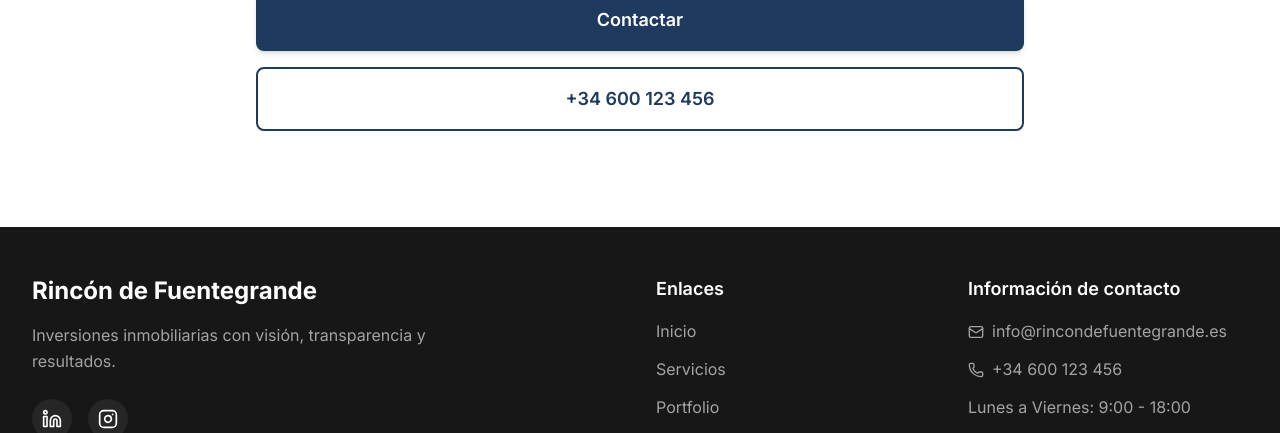
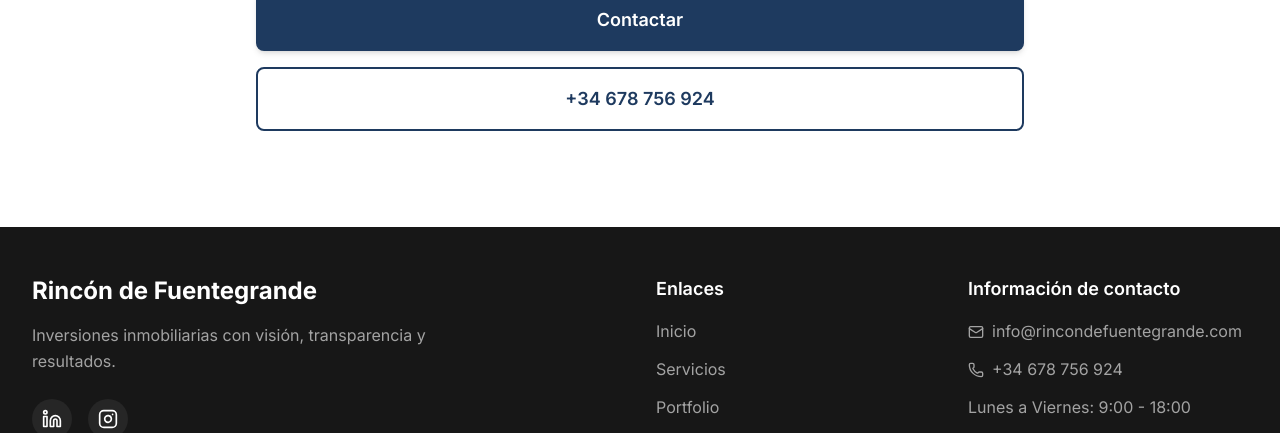
Before and after one commit to hidiegorguez/Rincon-de-Fuente-Grande, a React (Vite) app: page / in a window 1280 px wide. Shown: the part 3887-4320 px from the top of the page. Built offline with nearby package versions, Linux system fonts and the light colour scheme.

Commit message:
updating contact info

```diff
--- a/src/data/company.ts
+++ b/src/data/company.ts
@@ -11,8 +11,8 @@ export const companyInfo: CompanyInfo = {
   description:
     'Somos una empresa especializada en inversiones inmobiliarias, dedicada a identificar oportunidades únicas en el mercado español. Transformamos espacios con potencial en hogares con valor, generando rentabilidad sostenible para nuestros inversores.',
   contact: {
-    email: 'info@rincondefuentegrande.es',
-    phone: '+34 600 123 456',
+    email: 'info@rincondefuentegrande.com',
+    phone: '+34 678 756 924',
     address: 'España',
     schedule: 'Lunes a Viernes: 9:00 - 18:00',
   },
```
